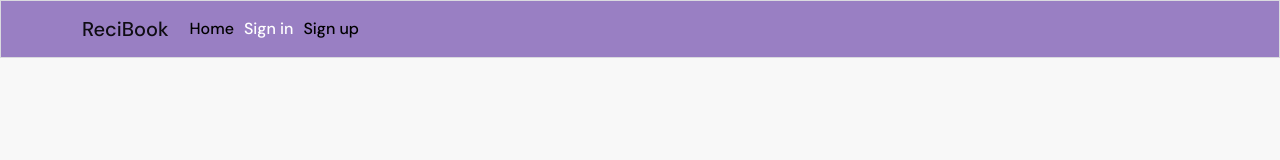
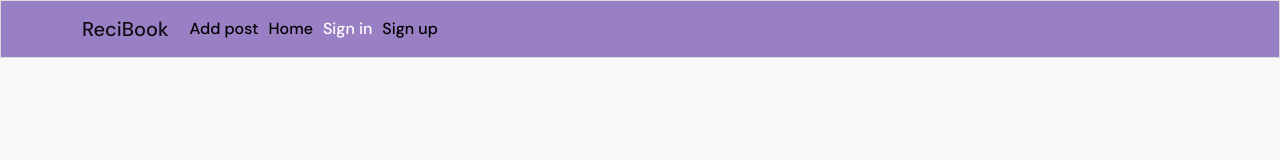
Before and after one commit to GaganBehrh/p5frontendpart, a React (Create React App) app: page /signin in a window 1280 px wide. Shown: the top 160 px of the page. Built offline with nearby package versions, Linux system fonts and the light colour scheme; no server answers.

Commit message:
Add Post icon added to the navbar

```diff
--- a/src/components/Navigationbar.js
+++ b/src/components/Navigationbar.js
@@ -7,7 +7,15 @@ import { CurrentUserContext } from "../App";
 const Navigationbar = () => {
     const currentUser = useContext(CurrentUserContext)
 
-
+    const addPostIcon = (
+        <NavLink
+            className={styles.NavLink}
+            activeClassName={styles.Active}
+            to="/posts/create"
+        >
+            <i className="far fa-plus-square"></i>Add post
+        </NavLink>
+    );
     const loggedInIcons = <>{currentUser?.username}</>;
     console.log(loggedInIcons);
     console.log(currentUser);
@@ -24,6 +32,7 @@ const Navigationbar = () => {
                 <Navbar.Brand>
                     ReciBook
                 </Navbar.Brand>
+             {addPostIcon}
                 <Navbar.Toggle aria-controls="basic-navbar-nav" />
                 <Navbar.Collapse id="basic-navbar-nav">
                     <Nav className="ml-auto text-left">
```
